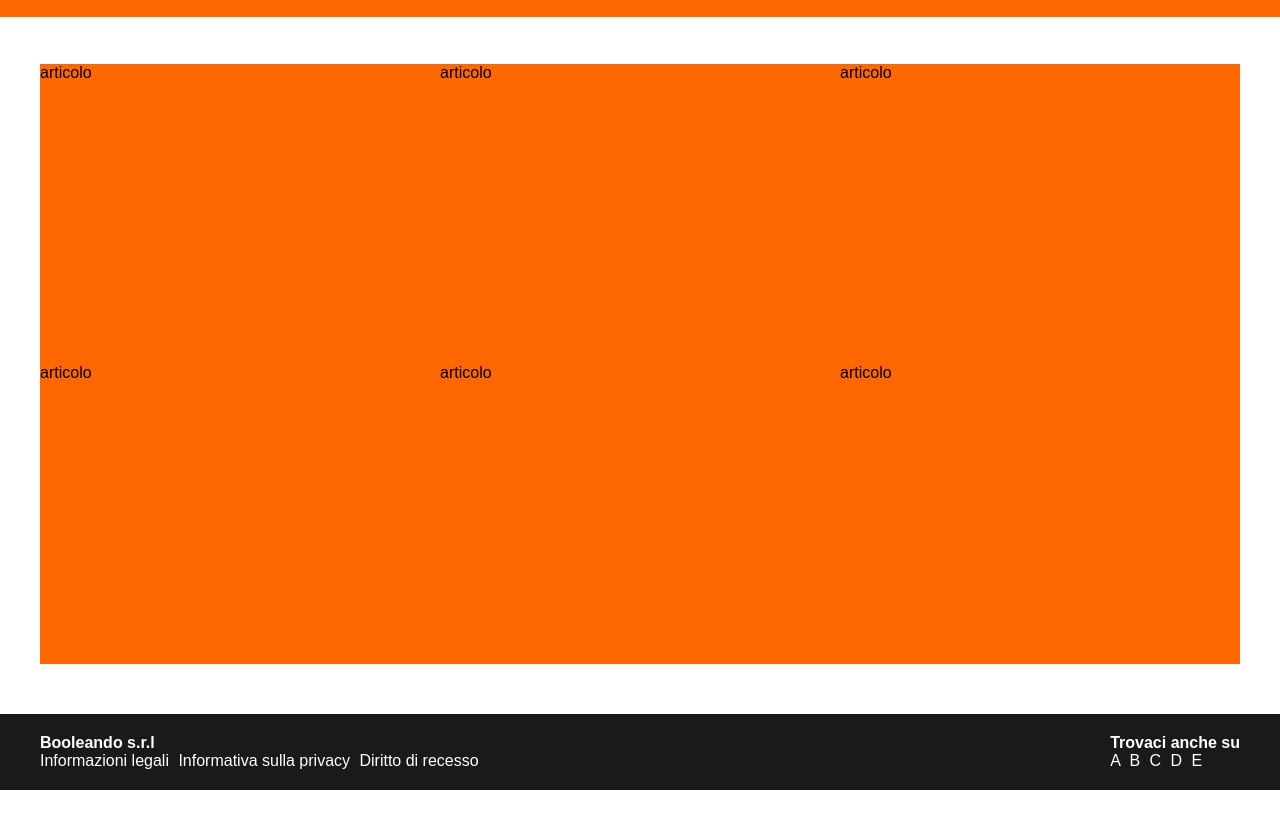
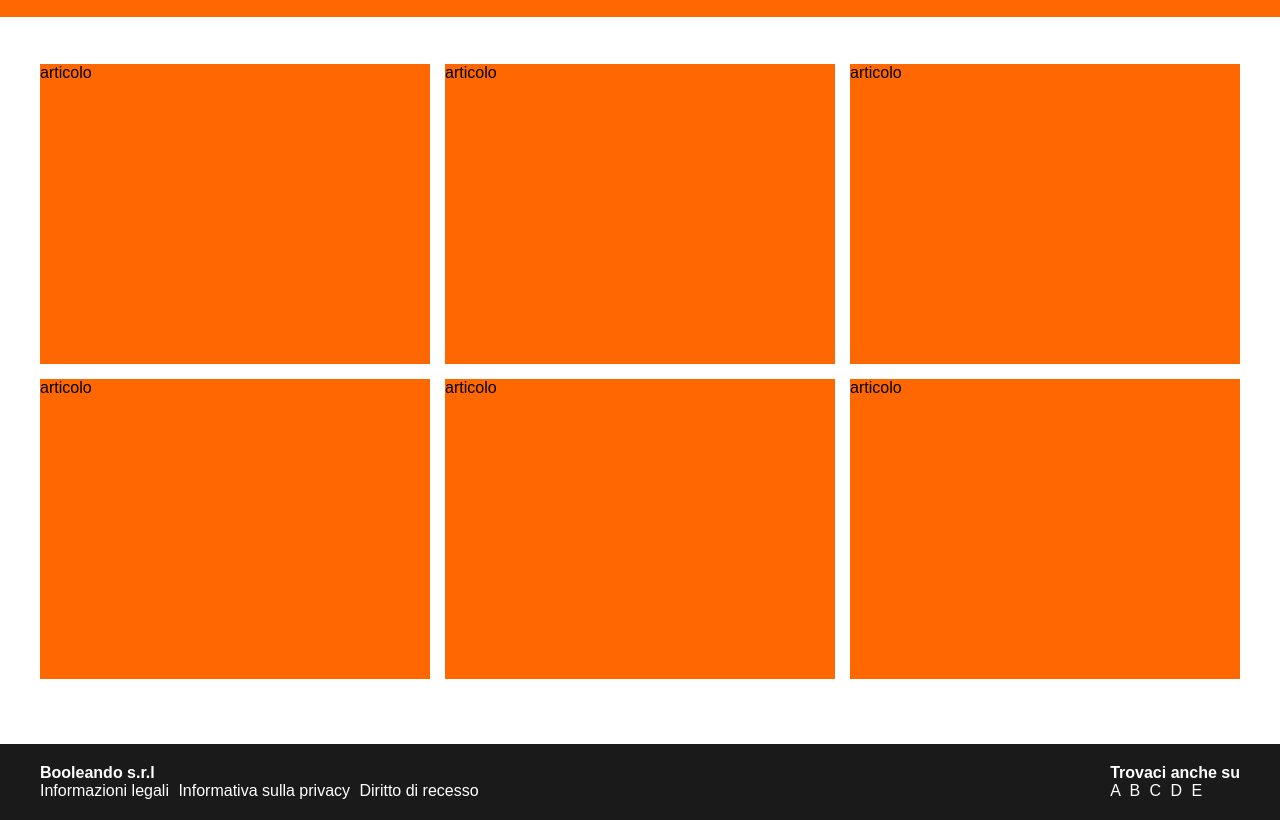
Before and after one commit to EnricoClem/html-css-boolando, a plain HTML site: page index.html in a window 1280 px wide. Shown: the part 56-876 px from the top of the page. Before the commit the page ends 846 px from the top, so only its background shows below. Drawn offline with Linux system fonts and the light colour scheme.

Commit message:
FIX - adjust items spacing

```diff
--- a/app.css
+++ b/app.css
@@ -67,9 +67,13 @@ footer {
 .container-items {
     padding: 120px 0 50px 0;
 }
+main .row {
+    justify-content: space-between;
+}
 
 .item {
-    width: calc(100% / 3);
+    width: 32.5%;
+    margin-bottom: 15px;
     background-color: #ff6800;
     height: 300px;
 }
```
